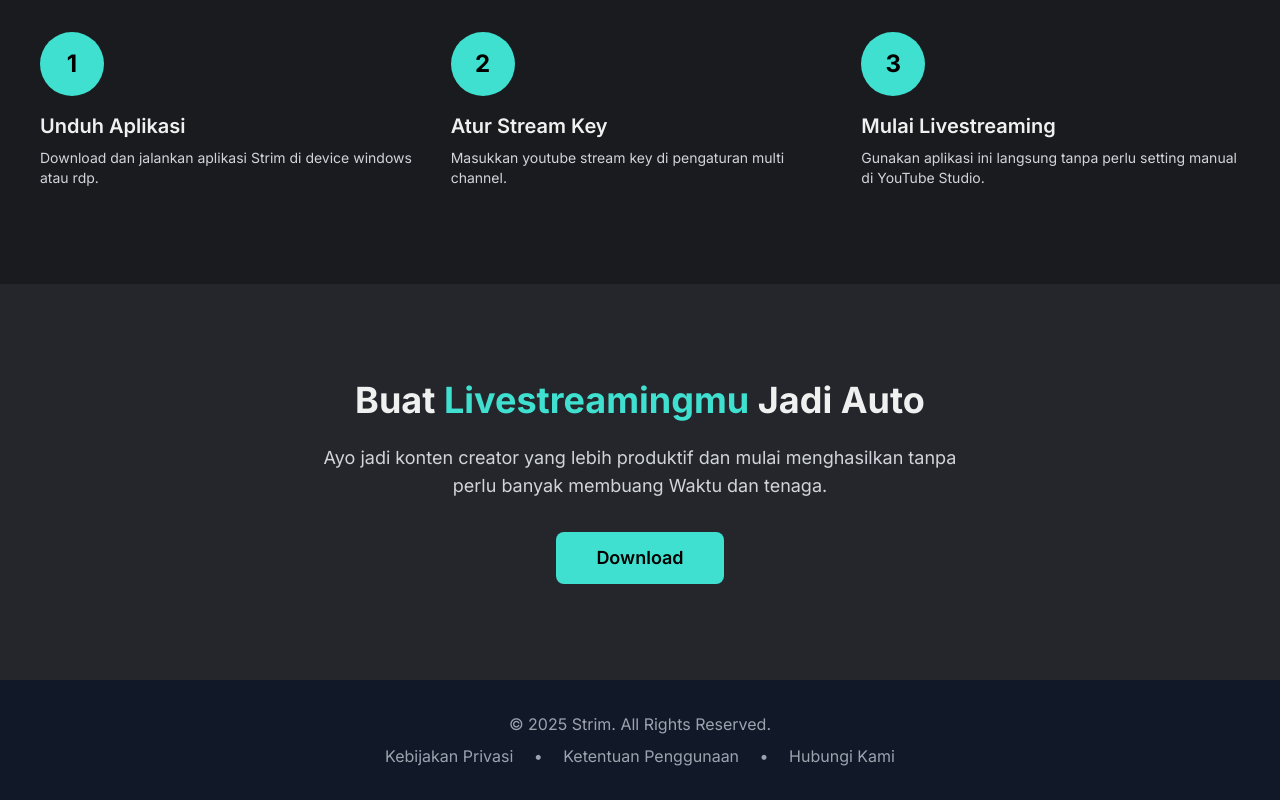
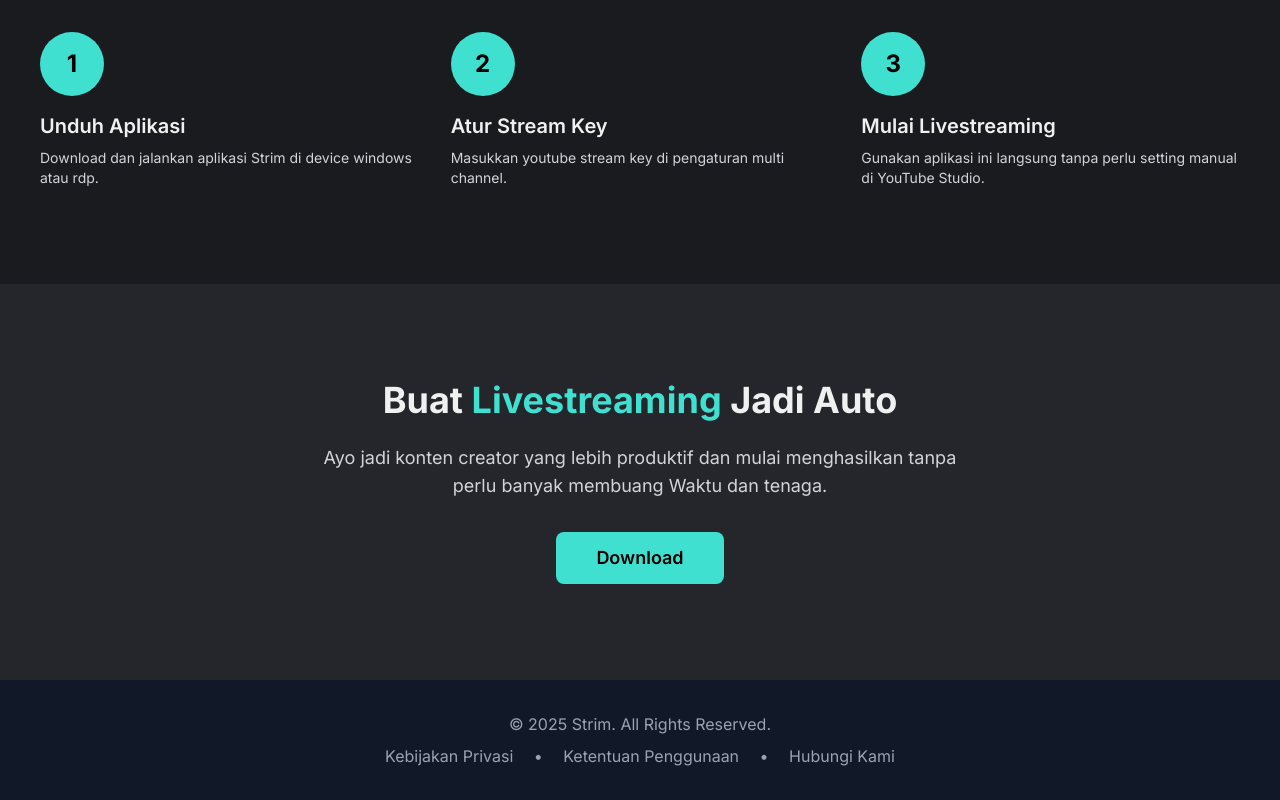
Before and after one commit to strimapp/strim, a plain HTML site: page index.html in a window 1280 px wide. Shown: the part 1384-2184 px from the top of the page. Drawn offline with nearby package versions, Linux system fonts and the light colour scheme.

Commit message:
Update index.html

```diff
--- a/index.html
+++ b/index.html
@@ -224,7 +224,7 @@
     <section id="cta" class="section-padding section-bg-lighter">
         <div class="container mx-auto px-6 text-center">
             <h2 class="text-3xl md:text-4xl font-bold mb-6">
-                Buat <span class="accent-text">Livestreamingmu</span> Jadi Auto
+                Buat <span class="accent-text">Livestreaming</span> Jadi Auto
             </h2>
             <p class="text-lg text-gray-300 mb-8 max-w-2xl mx-auto">
                 Ayo jadi konten creator yang lebih produktif dan mulai menghasilkan tanpa perlu banyak membuang Waktu dan tenaga.
```
